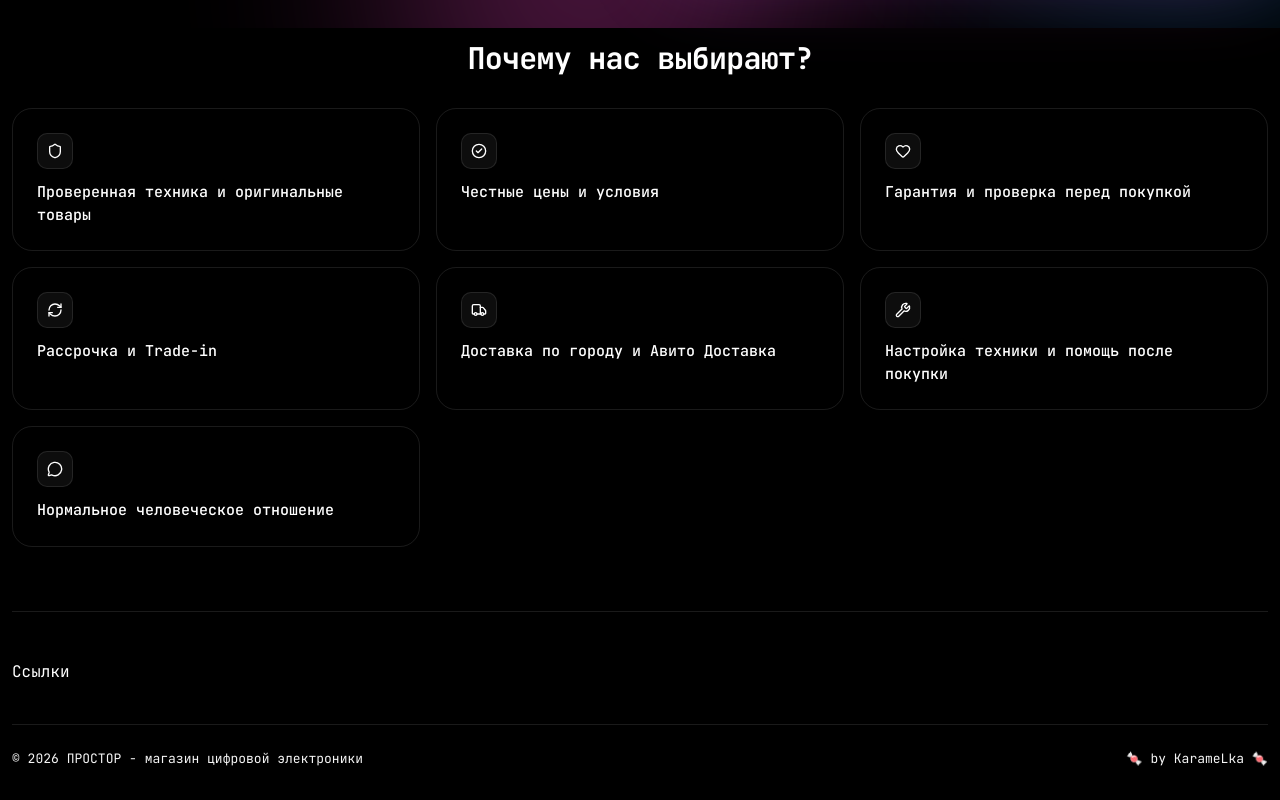
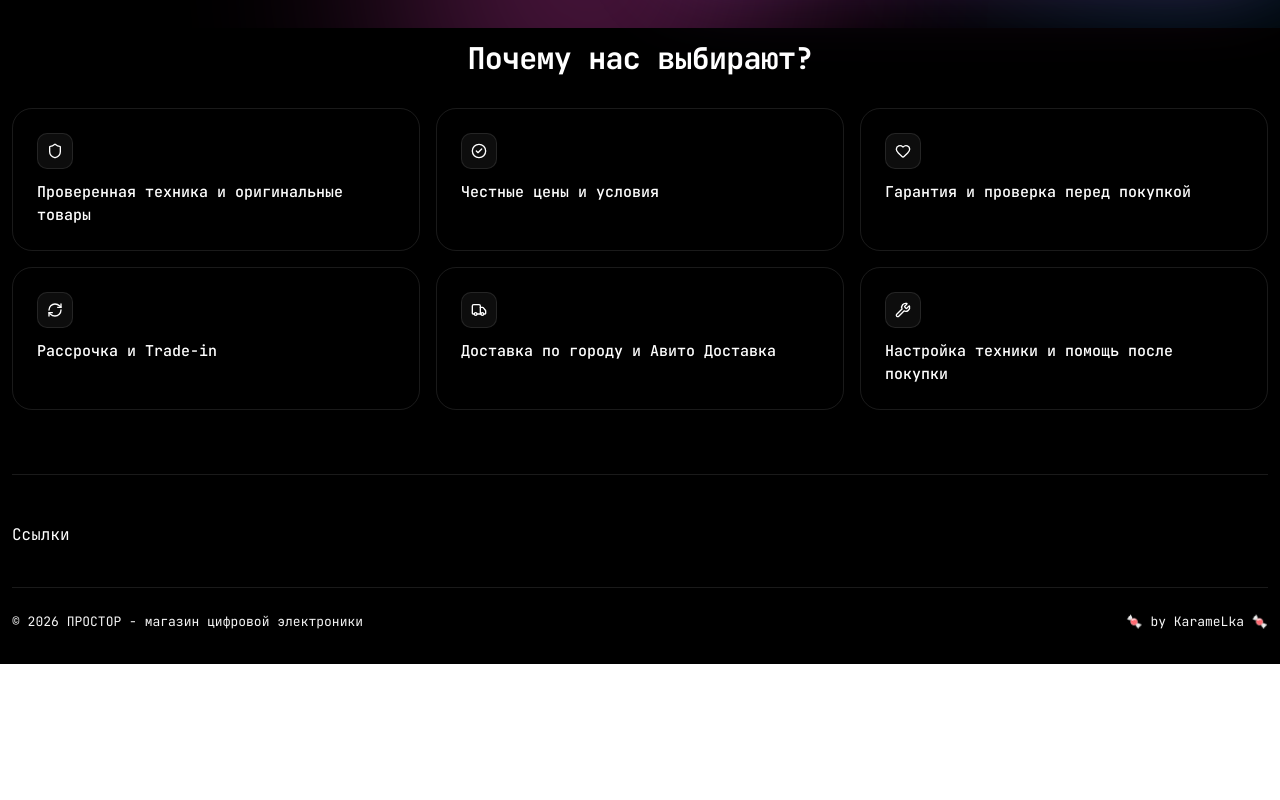
Before and after one commit to KarameLka-cloud/prostore, a Next.js app in the folder frontend/: page / in a window 1280 px wide. Shown: the part 772-1572 px from the top of the page. After the commit the page ends 1436 px from the top, so only its background shows below. Built offline with nearby package versions, Linux system fonts and the light colour scheme.

Commit message:
Убрал одну карточку из "Почему нас выбирают?"

```diff
--- a/frontend/src/pages/about/ui/about-page.tsx
+++ b/frontend/src/pages/about/ui/about-page.tsx
@@ -34,10 +34,6 @@ const REASONS = [
   {
     icon: Wrench,
     title: "Настройка техники и помощь после покупки",
-  },
-  {
-    icon: MessageCircle,
-    title: "Нормальное человеческое отношение",
   },
 ];
 
--- a/frontend/src/pages/home/ui/home-page.tsx
+++ b/frontend/src/pages/home/ui/home-page.tsx
@@ -35,10 +35,6 @@ export default function HomePage() {
       icon: Wrench,
       title: "Настройка техники и помощь после покупки",
     },
-    {
-      icon: MessageCircle,
-      title: "Нормальное человеческое отношение",
-    },
   ];
 
   return (
```
